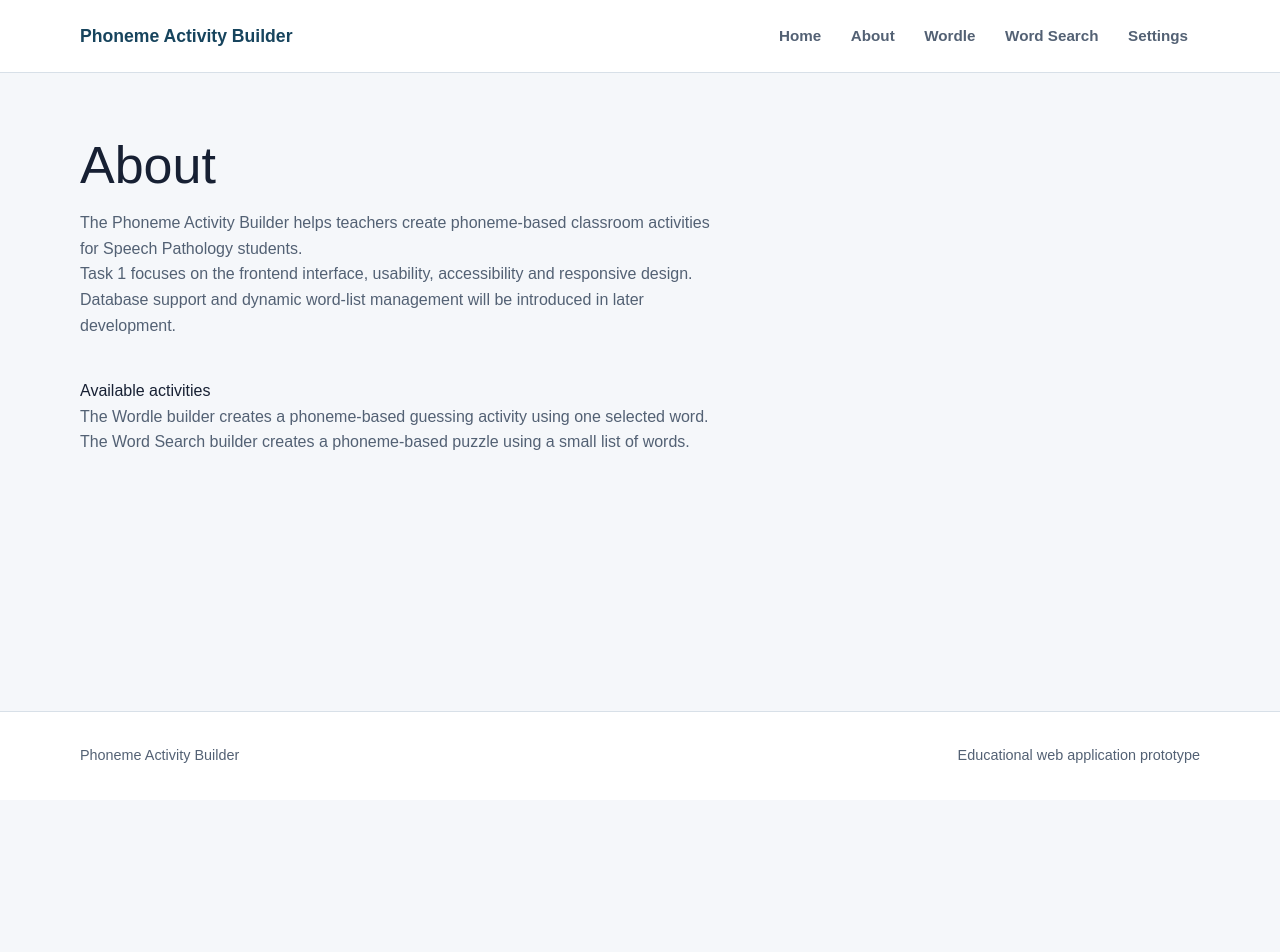
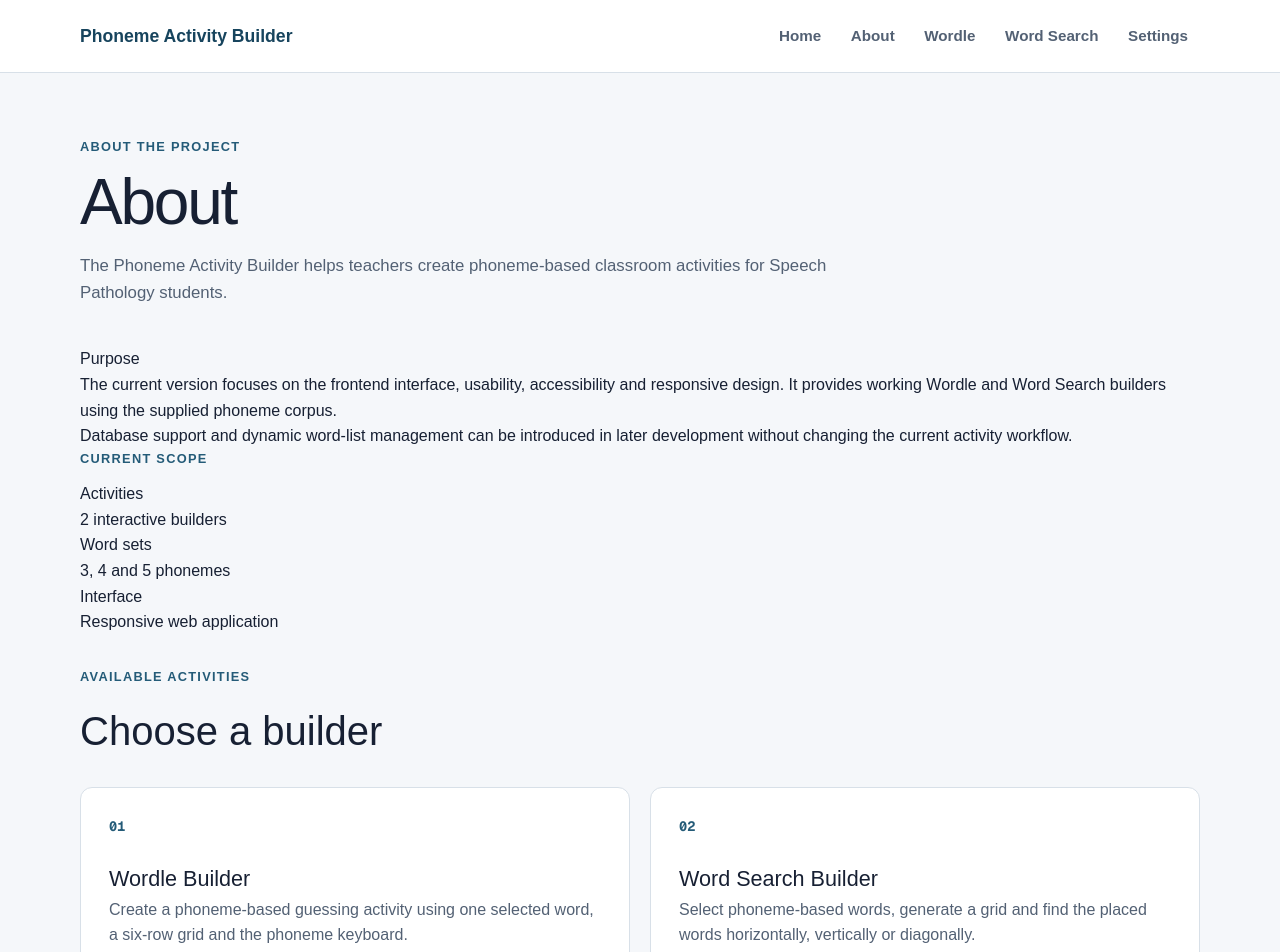
Before and after one commit to AnisaAhmovic/phoneme-activity-builder, a Next.js app: page /about in a window 1280 px wide. Shown: the top 952 px of the page. Before the commit the page ends 800 px from the top, so only its background shows below. Built offline with nearby package versions, Linux system fonts and the light colour scheme.

Commit message:
Improve About page layout

```diff
--- a/src/app/about/page.tsx
+++ b/src/app/about/page.tsx
@@ -1,30 +1,78 @@
+import Link from "next/link";
+
 export default function AboutPage() {
   return (
     <main>
+      <div className="page-heading">
+        <p className="eyebrow">About the project</p>
         <h1>About</h1>
-
         <p>
           The Phoneme Activity Builder helps teachers create phoneme-based
           classroom activities for Speech Pathology students.
         </p>
+      </div>
 
+      <section className="about-layout" aria-labelledby="about-purpose-heading">
+        <div className="about-copy">
+          <h2 id="about-purpose-heading">Purpose</h2>
           <p>
-        Task 1 focuses on the frontend interface, usability, accessibility and
-        responsive design. Database support and dynamic word-list management
-        will be introduced in later development.
+            The current version focuses on the frontend interface, usability,
+            accessibility and responsive design. It provides working Wordle and
+            Word Search builders using the supplied phoneme corpus.
           </p>
+          <p>
+            Database support and dynamic word-list management can be introduced
+            in later development without changing the current activity workflow.
+          </p>
+        </div>
 
-      <h2>Available activities</h2>
+        <aside className="about-summary" aria-label="Current application scope">
+          <p className="eyebrow">Current scope</p>
+          <dl>
+            <div>
+              <dt>Activities</dt>
+              <dd>2 interactive builders</dd>
+            </div>
+            <div>
+              <dt>Word sets</dt>
+              <dd>3, 4 and 5 phonemes</dd>
+            </div>
+            <div>
+              <dt>Interface</dt>
+              <dd>Responsive web application</dd>
+            </div>
+          </dl>
+        </aside>
+      </section>
 
+      <section aria-labelledby="about-activities-heading" className="section">
+        <div className="section-heading">
+          <p className="eyebrow">Available activities</p>
+          <h2 id="about-activities-heading">Choose a builder</h2>
+        </div>
+
+        <div className="activity-grid">
+          <article className="activity-card">
+            <p className="activity-card__number">01</p>
+            <h3>Wordle Builder</h3>
             <p>
-        The Wordle builder creates a phoneme-based guessing activity using one
-        selected word.
+              Create a phoneme-based guessing activity using one selected word,
+              a six-row grid and the phoneme keyboard.
             </p>
+            <Link href="/wordle">Open Wordle Builder</Link>
+          </article>
 
+          <article className="activity-card">
+            <p className="activity-card__number">02</p>
+            <h3>Word Search Builder</h3>
             <p>
-        The Word Search builder creates a phoneme-based puzzle using a small
-        list of words.
+              Select phoneme-based words, generate a grid and find the placed
+              words horizontally, vertically or diagonally.
             </p>
+            <Link href="/word-search">Open Word Search Builder</Link>
+          </article>
+        </div>
+      </section>
     </main>
   );
 }
```
Lines whose indentation alone changed are shown as unchanged.
